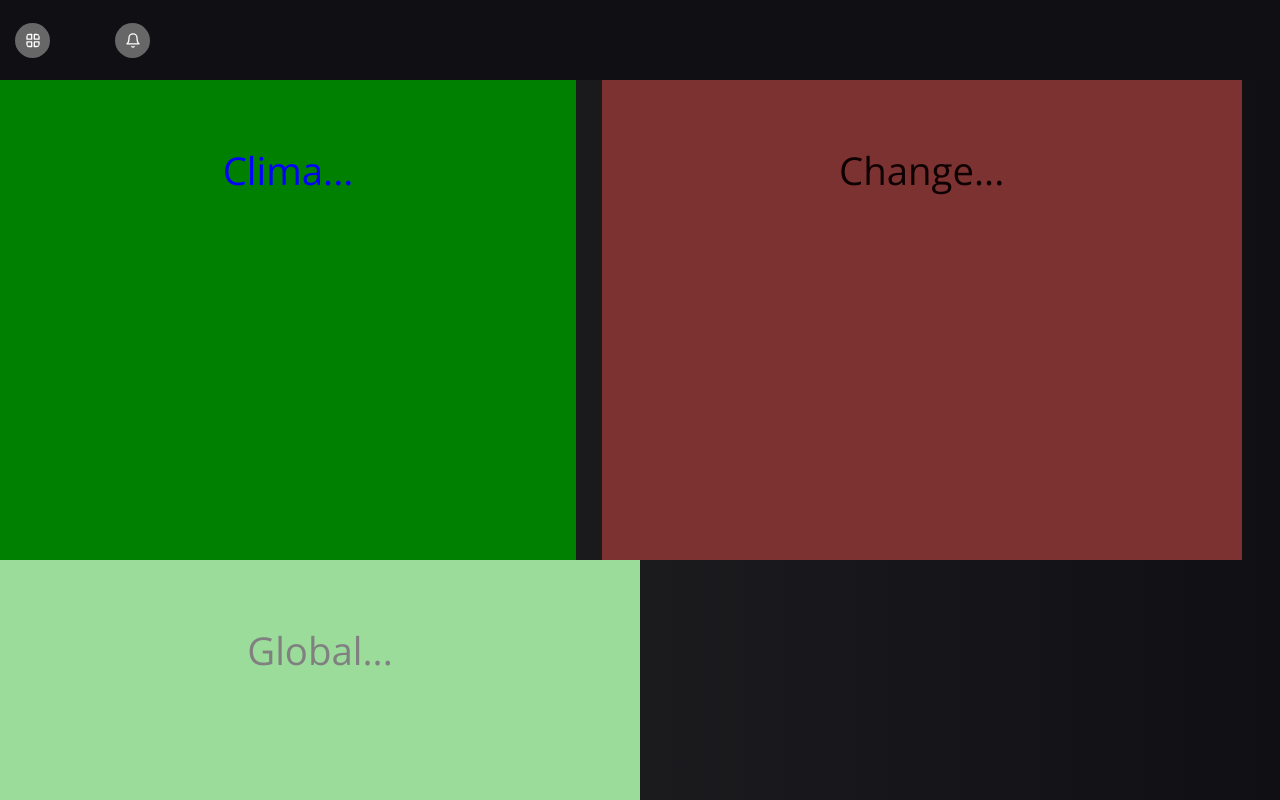
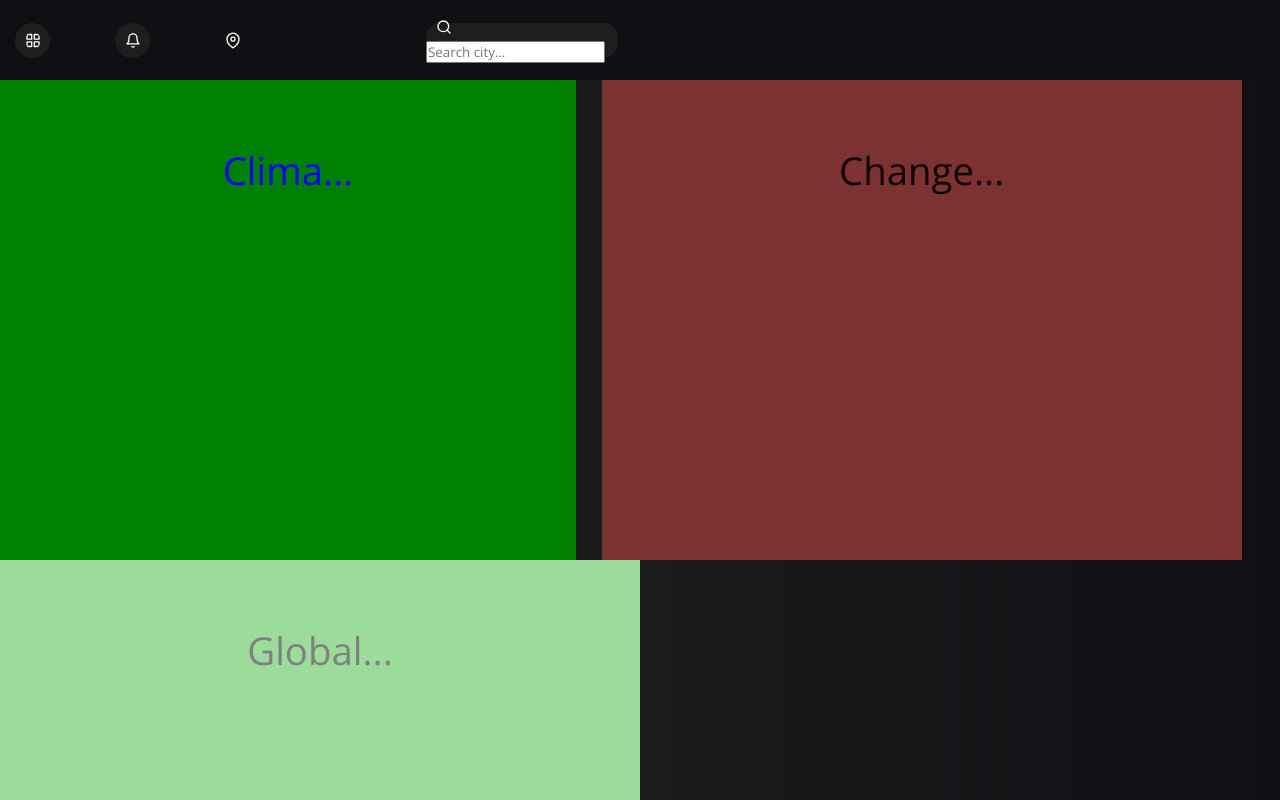
Before and after one commit to andersonDnz/Weather, a React (Vite) app: page / in a window 1280 px wide. Shown: the top 800 px of the page. Built offline with nearby package versions, Linux system fonts and the light colour scheme.

Commit message:
Inserindo input

```diff
--- a/src/Components/Header/index.jsx
+++ b/src/Components/Header/index.jsx
@@ -1,8 +1,9 @@
 import React from "react";
 
-import { FiMapPin, FiSearch } from "react-icons/fi";
+import { Navbar, StyledBell, StyledGrid, StyledMapPin } from "./styles";
+import InputSearch from "../InputSearch";
 
-import { Navbar, StyledBell, StyledGrid } from "./styles";
+
 
 function Header() {
   return (
@@ -10,7 +11,10 @@ function Header() {
       <Navbar>
         <StyledGrid />
         <StyledBell />
+        <StyledMapPin />
+        <InputSearch/>
       </Navbar>
+
     </>
   );
 }
--- a/src/Components/Header/styles.jsx
+++ b/src/Components/Header/styles.jsx
@@ -1,6 +1,6 @@
 import styled from "styled-components";
 
-import { FiBell, FiGrid } from "react-icons/fi";
+import { FiBell, FiGrid, FiMapPin } from "react-icons/fi";
 
 export const Navbar = styled.nav`
   height: 5rem;
@@ -16,7 +16,7 @@ export const StyledGrid = styled(FiGrid)`
   padding-left: 10px;
   height: 35px;
   width: 35px;
-  background-color: #686767;
+  background-color: #1e1e1e;
   border-radius: 100%;
   cursor: pointer;
 `;
@@ -28,7 +28,18 @@ export const StyledBell = styled(FiBell)`
   margin-left: 65px;
   height: 35px;
   width: 35px;
-  background-color: #686767;
+  background-color: #1e1e1e;
   border-radius: 100%;
   cursor: pointer;
 `;
+
+export const StyledMapPin = styled(FiMapPin)`
+  color: white;
+  padding: 9px;
+  padding-left: 10px;
+  margin-left: 65px;
+  height: 35px;
+  width: 35px;
+  border-radius: 100%;
+  cursor: pointer;
+`;
--- /dev/null
+++ b/src/Components/InputSearch/index.jsx
@@ -0,0 +1,22 @@
+import React from "react";
+
+import { Search, StyledSearch, StyleInput } from "./styles";
+
+function InputSearch() {
+  return (
+    <Search>
+      <StyleInput>
+        <form>
+          <div>
+            <label htmlFor="text">
+              <StyledSearch />
+            </label>
+            <input type="search" placeholder="Search city..."></input>
+          </div>
+        </form>
+      </StyleInput>
+    </Search>
+  );
+}
+
+export default InputSearch;
--- /dev/null
+++ b/src/Components/InputSearch/styles.jsx
@@ -0,0 +1,25 @@
+import styled from "styled-components";
+
+import { FiSearch } from "react-icons/fi";
+
+export const Search = styled.form`
+  border: none;
+  background-color: #1e1e1e;
+  border-radius: 15px 15px;
+  margin-left: 11rem;
+
+`;
+
+export const StyledSearch = styled(FiSearch)`
+  color: white;
+  margin-left: 10px;
+`;
+
+export const StyleInput = styled.div`
+  width: 12rem;
+  height: 35px;
+  display: flex;
+  background-color: #1e1e1e;
+  border-radius: 15px;
+  align-items: center;
+`;
```
